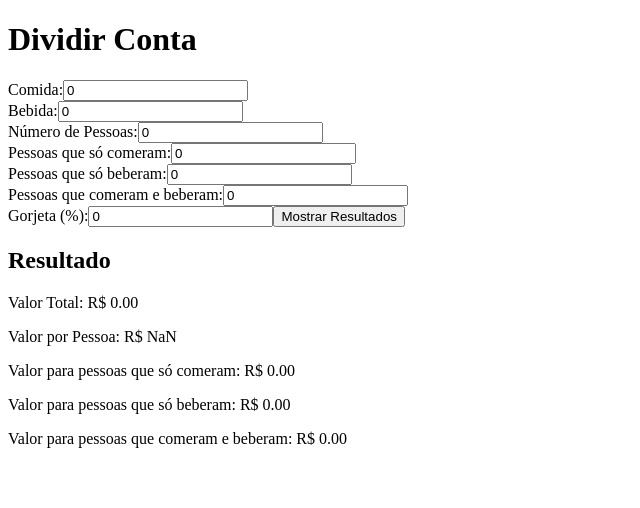
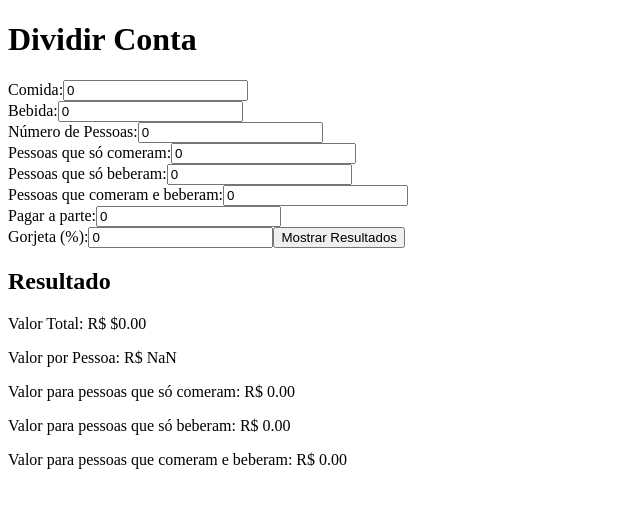
Before and after one commit to b0ssard/split-the-bill, a Next.js app: page / in a window 1280 px wide. Both pictures are taken after a click on the button "Mostrar Resultados". Shown: the top 508 px of the page, without its empty margins (0-640 px from the left). Built offline with nearby package versions, Linux system fonts and the light colour scheme.

Commit message:
apartBill logic is done!

```diff
--- a/src/pages/index.tsx
+++ b/src/pages/index.tsx
@@ -24,7 +24,7 @@ const Home: React.FC = () => {
   const [drinkOnlyPeople, setDrinkOnlyPeople] = useState(0);
   const [foodAndDrinkPeople, setFoodAndDrinkPeople] = useState(0);
   const [tipPercentage, setTipPercentage] = useState(0);
-  // const [apartBill, setApartBill] = useState(0);
+  const [apartBill, setApartBill] = useState(0);
   const [showResults, setShowResults] = useState(false);
 
   const handleChange = (
@@ -38,8 +38,7 @@ const Home: React.FC = () => {
   const calculateTotalWithTip =
     foodBill + drinkBill + (foodBill + drinkBill) * (tipPercentage / 100);
 
-  const calculateSimplePerPersonAmount = () =>
-    calculateTotalWithTip / numberOfPeople;
+  const calculateSimplePerPersonAmount = calculateTotalWithTip / numberOfPeople;
 
   const foodOnlyTotal =
     foodOnlyPeople !== 0
@@ -117,15 +116,15 @@ const Home: React.FC = () => {
           />
         </label>
       </div>
-      {/* <div>
+      <div>
         <label>
           Pagar a parte:
           <Input
-            value={apart}
+            value={apartBill}
             onChange={(e) => handleChange(e, setApartBill)}
           />
         </label>
-      </div> */}
+      </div>
       <div>
         <label>
           Gorjeta (%):
@@ -139,19 +138,24 @@ const Home: React.FC = () => {
       {showResults && (
         <div>
           <h2>Resultado</h2>
-          <p>Valor Total: R$ {calculateTotalWithTip.toFixed(2)}</p>
           <p>
-            Valor por Pessoa: R$ {calculateSimplePerPersonAmount().toFixed(2)}
+            Valor Total: R$ ${(calculateTotalWithTip - apartBill).toFixed(2)}
           </p>
           <p>
-            Valor para pessoas que só comeram: R$ {foodOnlyTotal.toFixed(2)}
+            Valor por Pessoa: R${" "}
+            {(calculateSimplePerPersonAmount - apartBill).toFixed(2)}
           </p>
           <p>
-            Valor para pessoas que só beberam: R$ {drinkOnlyTotal.toFixed(2)}
+            Valor para pessoas que só comeram: R${" "}
+            {(foodOnlyTotal - apartBill).toFixed(2)}
+          </p>
+          <p>
+            Valor para pessoas que só beberam: R${" "}
+            {(drinkOnlyTotal - apartBill).toFixed(2)}
           </p>
           <p>
             Valor para pessoas que comeram e beberam: R${" "}
-            {calculateFoodAndDrinkTotal.toFixed(2)}
+            {(calculateFoodAndDrinkTotal - apartBill).toFixed(2)}
           </p>
         </div>
       )}
```
